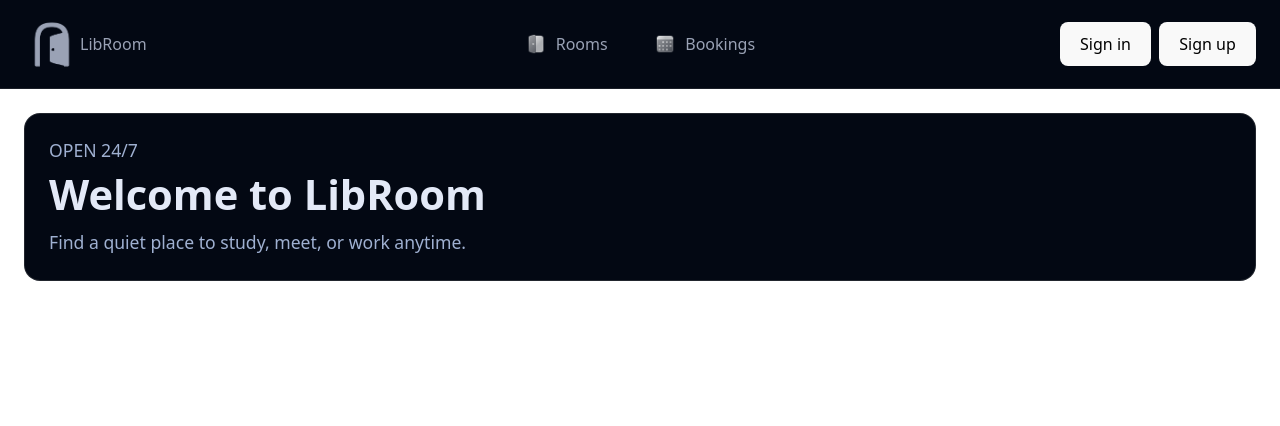
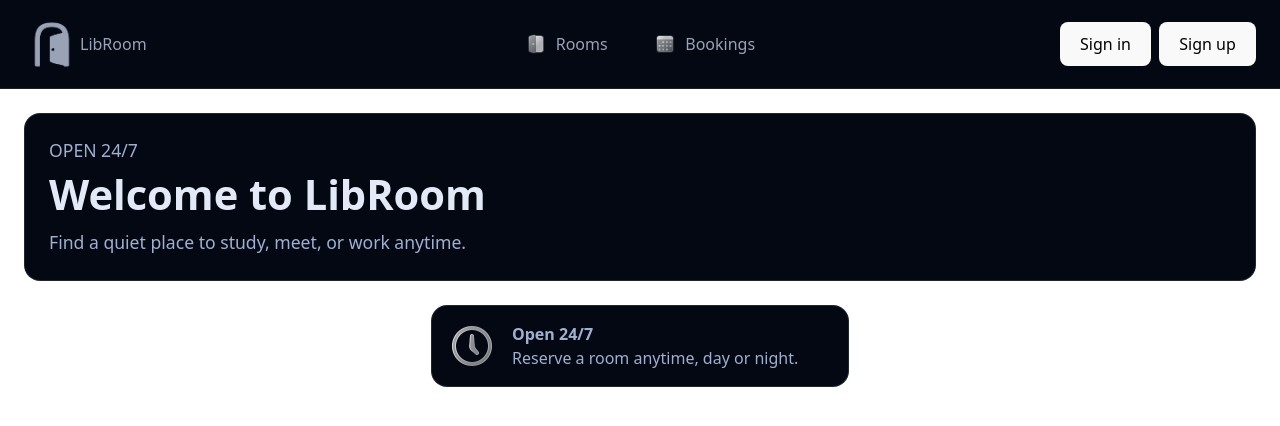
Before and after one commit to AWF-Group13/frontend, a React (Vite) app: page / in a window 1280 px wide. Shown: the top 426 px of the page. Built offline with nearby package versions, Linux system fonts and the light colour scheme; no server answers.

Commit message:
open 24/7 box

```diff
--- a/src/pages/HomePage.css
+++ b/src/pages/HomePage.css
@@ -1,11 +1,15 @@
+.welcome,
+.box {
+  border: 1px solid rgba(127, 127, 127, 0.25);
+  border-radius: 16px;
+  background: #030813;
+  color: #9fb0d1;
+}
+
 .welcome {
   max-width: 1200px;
   margin: 0 auto;
   padding: 1.5rem;
-  border: 1px solid rgba(127, 127, 127, 0.25);
-  border-radius: 16px;
-  background: #030813;
-  color: #9fb0d1;
 }
 
 .welcome h1 {
@@ -20,3 +24,12 @@
   font-size: 1.1rem;
   line-height: 1.45;
 }
+
+.box {
+  display: flex;
+  align-items: center;
+  gap: 1rem;
+  max-width: 24rem;
+  margin: 1.5rem auto 0;
+  padding: 1rem;
+}
--- a/src/pages/HomePage.tsx
+++ b/src/pages/HomePage.tsx
@@ -2,11 +2,21 @@ import "./HomePage.css";
 
 function HomePage() {
   return (
-    <section className="welcome">
-      <p>OPEN 24/7</p>
-      <h1>Welcome to LibRoom</h1>
-      <p>Find a quiet place to study, meet, or work anytime.</p>
-    </section>
+    <>
+      <section className="welcome">
+        <p>OPEN 24/7</p>
+        <h1>Welcome to LibRoom</h1>
+        <p>Find a quiet place to study, meet, or work anytime.</p>
+      </section>
+      <div className="box">
+        <img src="/time.png" alt="" width="48" height="48" />
+        <div>
+          <b>Open 24/7</b>
+          <br />
+          Reserve a room anytime, day or night.
+        </div>
+      </div>
+    </>
   );
 }
 
```
Also changed, not shown: public/time.png (added).
